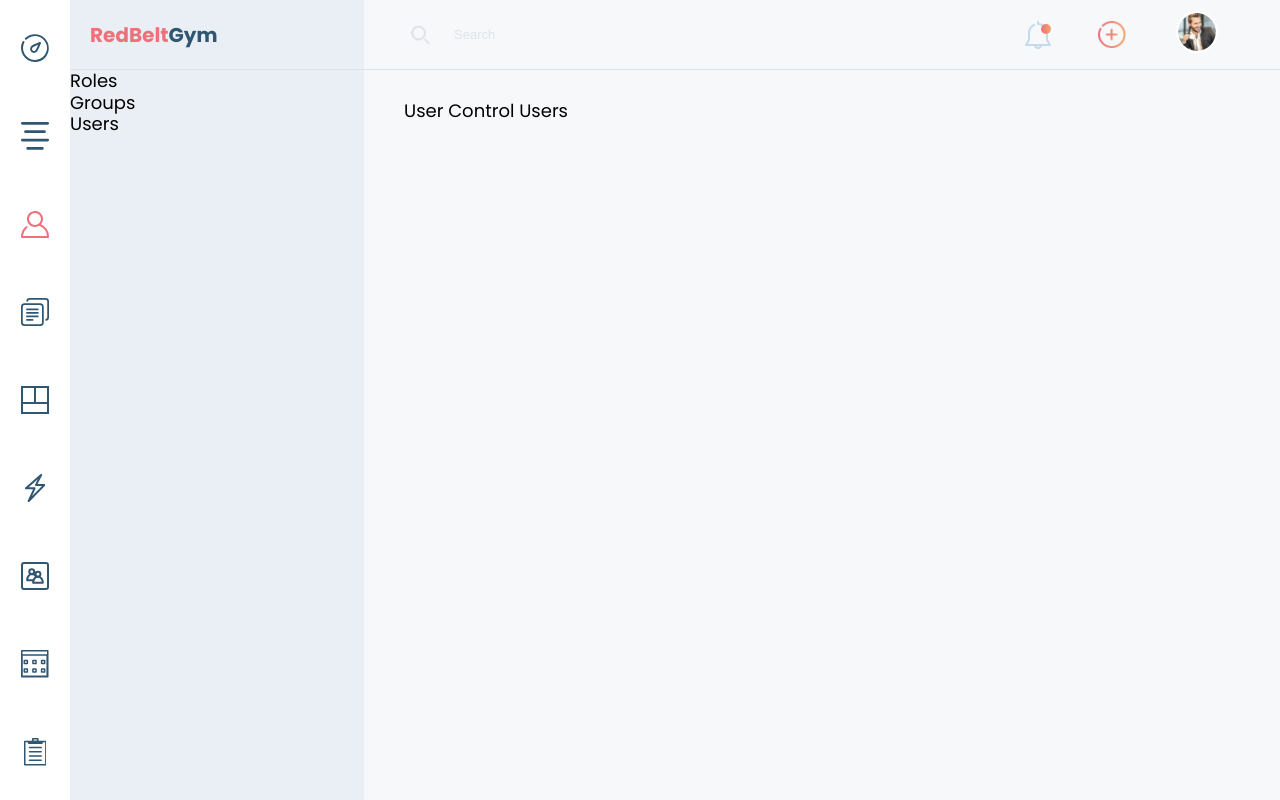
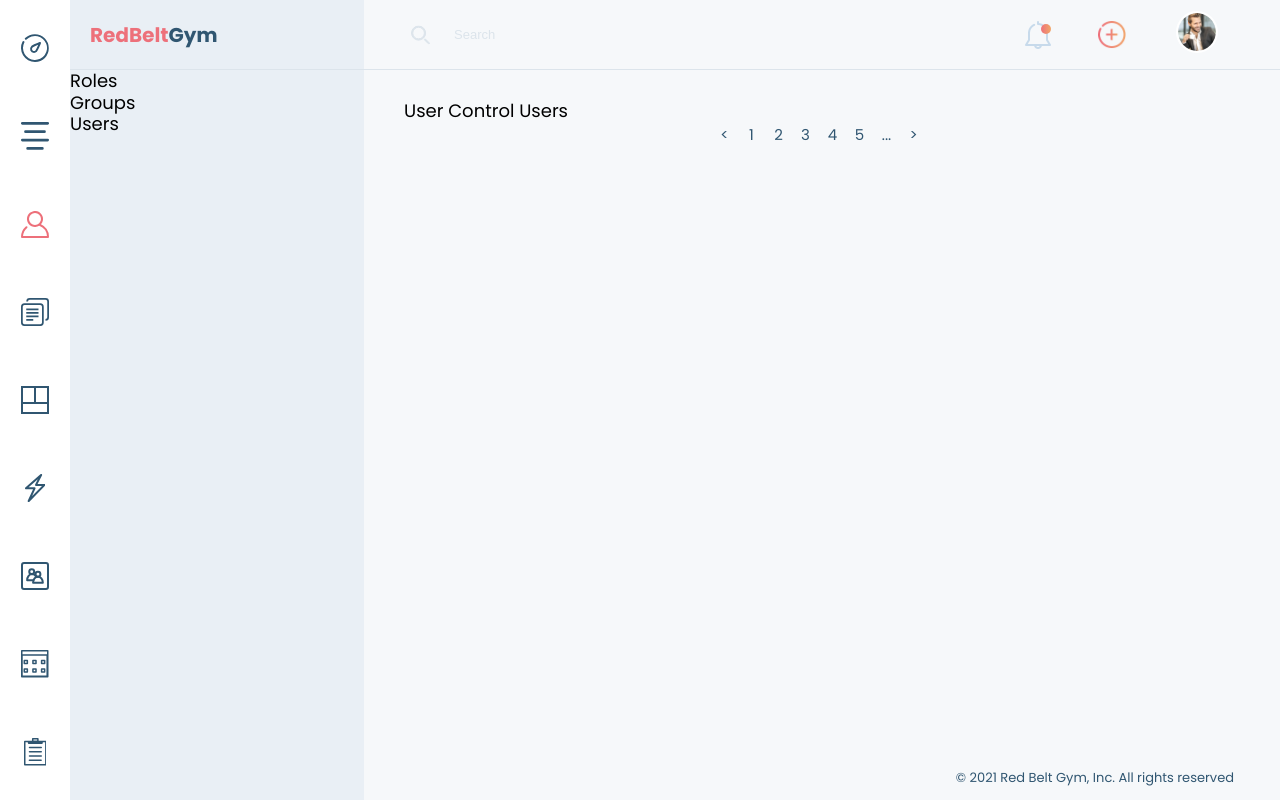
Before and after one commit to rajibkhan976/RBG-FE, a React (Create React App) app: page /user-controls/users in a window 1280 px wide. Built offline with nearby package versions, Linux system fonts and the light colour scheme.

Commit message:
Front-end UI setup v1.0.9

```diff
--- /dev/null
+++ b/src/common/FooterDashboard.js
@@ -0,0 +1,13 @@
+import { a} from "react-router-dom";
+
+const DashboardFooter = () => {
+    return(
+        <>
+            <div class="dashboardFooter">
+                <p>© 2021 <a>Red Belt Gym</a>, Inc. All rights reserved</p>
+            </div>
+        </>
+    )
+}
+
+export default DashboardFooter;
--- /dev/null
+++ b/src/common/Pagination.js
@@ -0,0 +1,52 @@
+const DashboardPagination = () => {
+    return(
+        <>
+            <div class="paginationOuter">
+                <ul>
+                    <li>
+                        <a>
+                            &#60;
+                        </a>
+                    </li>
+                    <li>
+                        <a>
+                            1
+                        </a>
+                    </li>
+                    <li>
+                        <a>
+                            2
+                        </a>
+                    </li>
+                    <li>
+                        <a>
+                            3
+                        </a>
+                    </li>
+                    <li>
+                        <a>
+                            4
+                        </a>
+                    </li>
+                    <li>
+                        <a>
+                            5
+                        </a>
+                    </li>
+                    <li>
+                        <a>
+                            ...
+                        </a>
+                    </li>
+                    <li>
+                        <a>
+                            &#62;
+                        </a>
+                    </li>
+                </ul>
+            </div>
+        </>
+    )
+}
+
+export default DashboardPagination;
--- a/src/dashboard/automation/index.js
+++ b/src/dashboard/automation/index.js
@@ -1,6 +1,7 @@
 import { useEffect } from "react";
 import { Route, Switch, NavLink, Redirect } from "react-router-dom";
 
+import DashboardFooter from '../../common/FooterDashboard'
 import HeaderDashboard from "../../common/HeaderDashboard";
 import SidebarLogo from "../../assets/images/sidebar-logo.png";
 import AutomationLists from "./components/AutomationLists";
@@ -40,6 +41,8 @@ function Automation(props) {
               component={AutomationLists}
             />
           </Switch>
+
+          <DashboardFooter/>
         </div>
       </div>
     </>
--- a/src/dashboard/contacts/index.js
+++ b/src/dashboard/contacts/index.js
@@ -1,6 +1,7 @@
 import { useEffect } from "react";
 import { Route, Switch, NavLink, Redirect } from "react-router-dom";
 
+import DashboardFooter from '../../common/FooterDashboard'
 import HeaderDashboard from "../../common/HeaderDashboard";
 import SidebarLogo from "../../assets/images/sidebar-logo.png";
 import ContactDetails from "./components/ContactDetails";
@@ -35,6 +36,8 @@ function ContactsComponent(props) {
               component={ContactDetails}
             />
           </Switch>
+
+          <DashboardFooter/>
         </div>
       </div>
     </>
--- a/src/dashboard/userControls/components/UserControlsGroups.js
+++ b/src/dashboard/userControls/components/UserControlsGroups.js
@@ -1,5 +1,12 @@
+import DashboardPagination from "../../../common/Pagination";
+
 const UserControlsGroups = () => {
-  return <div className="dashInnerUI">User Control Groups</div>;
+  return (
+    <div className="dashInnerUI">
+      User Control Groups
+      <DashboardPagination />
+    </div>
+  );
 };
 
 export default UserControlsGroups;
--- a/src/dashboard/userControls/components/UserControlsRoles.js
+++ b/src/dashboard/userControls/components/UserControlsRoles.js
@@ -1,7 +1,10 @@
+import DashboardPagination from "../../../common/Pagination";
+
 const UserControlsRoles = () => {
   return (
     <div className="dashInnerUI">
       User Control Roles
+      <DashboardPagination />
     </div>
   );
 };
--- a/src/dashboard/userControls/components/UserControlsUsers.js
+++ b/src/dashboard/userControls/components/UserControlsUsers.js
@@ -1,5 +1,12 @@
+import DashboardPagination from "../../../common/Pagination";
+
 const UserControlsUsers = () => {
-  return <div className="dashInnerUI">User Control Users</div>;
+  return (
+    <div className="dashInnerUI">
+      User Control Users
+      <DashboardPagination />
+    </div>
+  );
 };
 
 export default UserControlsUsers;
--- a/src/dashboard/userControls/index.js
+++ b/src/dashboard/userControls/index.js
@@ -1,6 +1,7 @@
 import { useEffect } from "react";
 import { Route, Switch, NavLink, Redirect } from "react-router-dom";
 
+import DashboardFooter from '../../common/FooterDashboard'
 import HeaderDashboard from "../../common/HeaderDashboard";
 import SidebarLogo from "../../assets/images/sidebar-logo.png";
 import UserControlsRoles from "./components/UserControlsRoles";
@@ -55,6 +56,7 @@ function UserControls(props) {
               component={UserControlsUsers}
             />
           </Switch>
+          <DashboardFooter/>
         </div>
       </div>
     </>
--- a/src/index.css
+++ b/src/index.css
@@ -84,3 +84,39 @@
   -ms-border-radius: 50%;
   -o-border-radius: 50%;
 }
+
+.paginationOuter ul {
+  display: flex;
+  align-items: center;
+  justify-content: center;
+}
+
+.paginationOuter li a {
+  width: 27px;
+  height: 27px;
+  display: flex;
+  align-items: center;
+  justify-content: center;
+  border-radius: 50%;
+  -webkit-border-radius: 50%;
+  -moz-border-radius: 50%;
+  -ms-border-radius: 50%;
+  -o-border-radius: 50%;
+  color: #305671;
+  font-size: 15px;
+}
+
+.paginationOuter li a.active {
+  background-color: #305671;
+  color: #fff;
+}
+
+.dashboardFooter {
+  text-align: right;
+  padding-right: 46px;
+}
+.dashboardFooter p {
+  font-size: 13px;
+  color: #305671;
+  line-height: 20px;
+}
```
